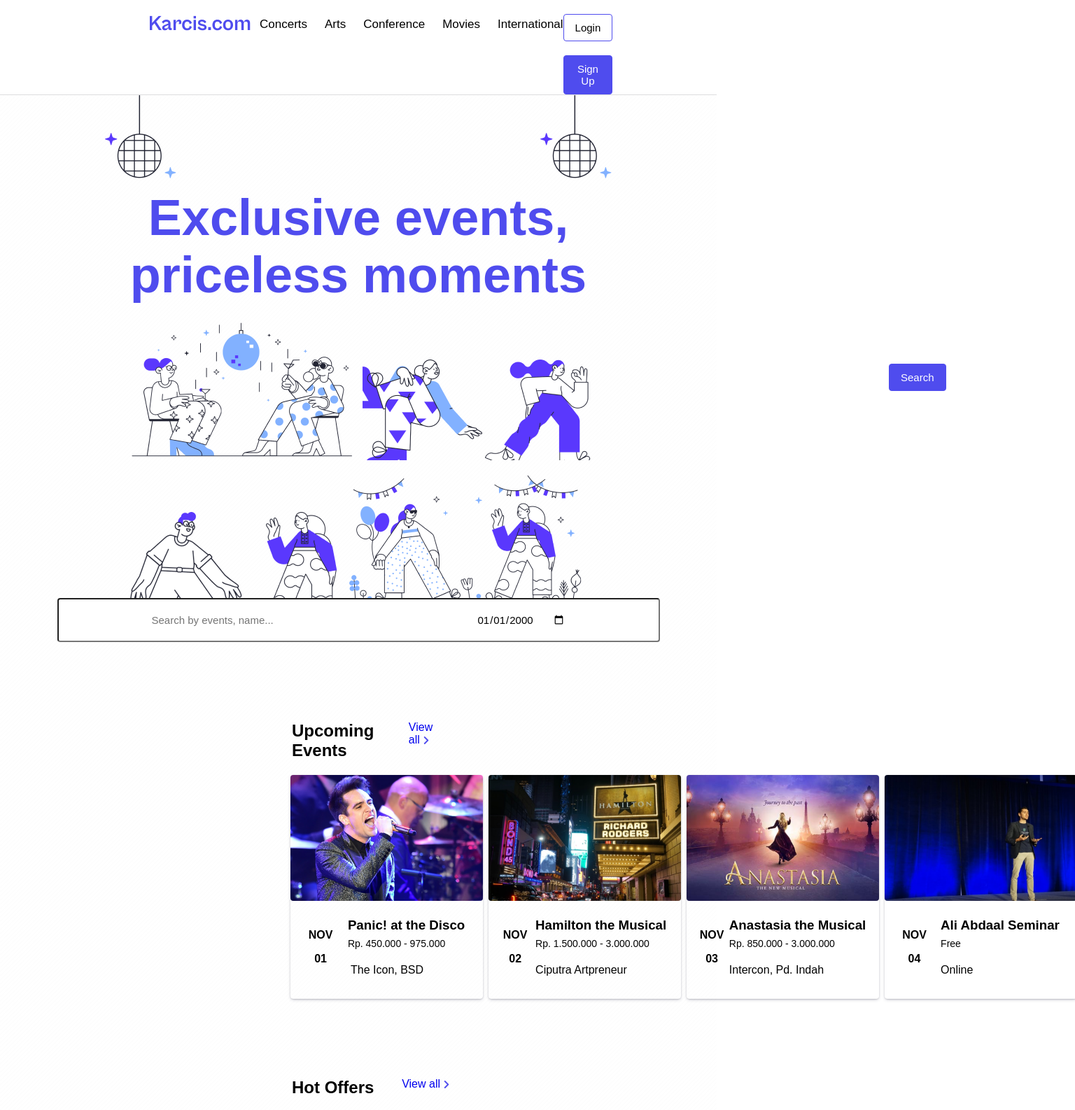
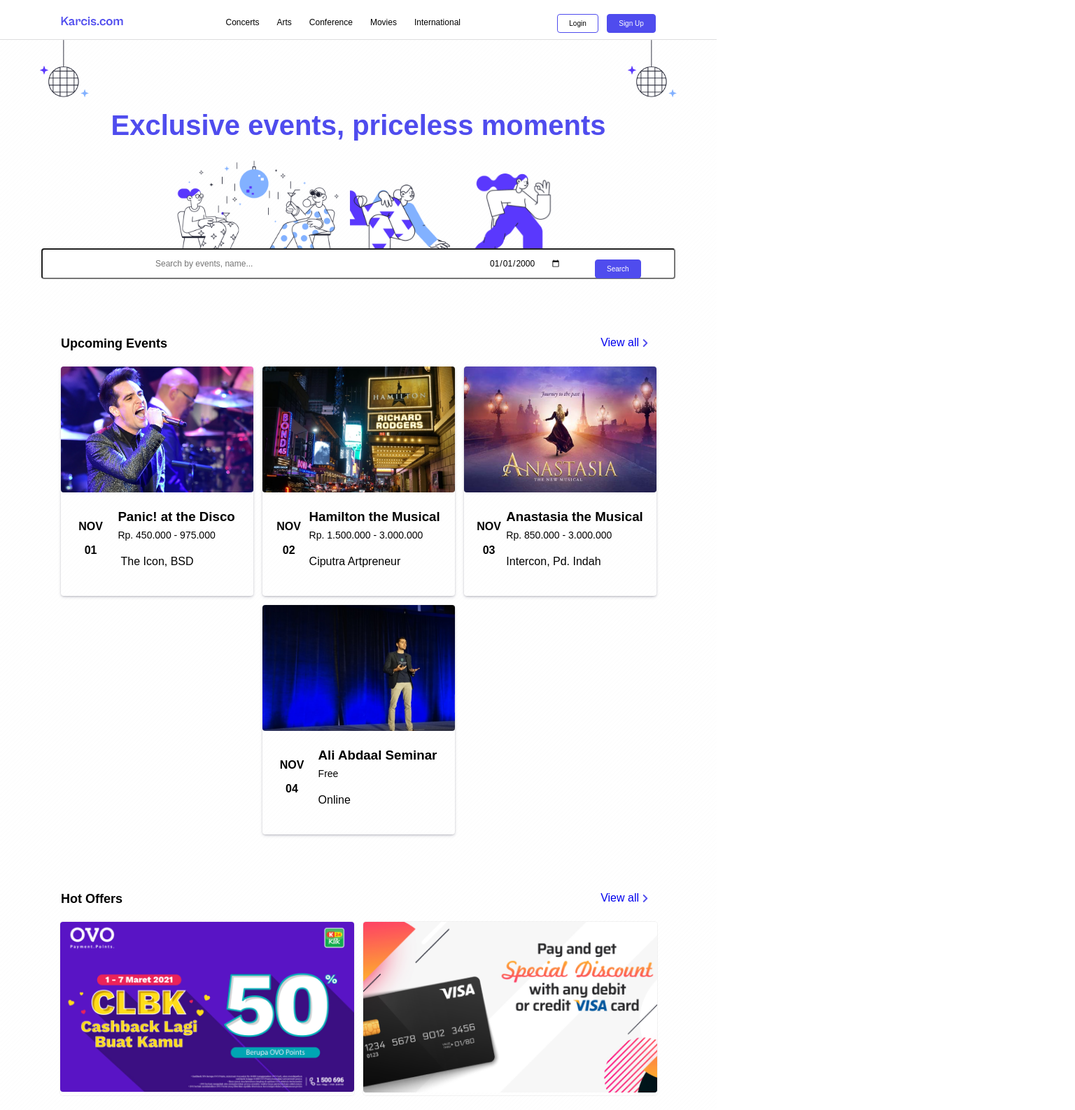
Before and after one commit to khalidadamu/event-management-web-app, a plain HTML site: page src/index.html in a window 1024 px wide. Shown: the top 1587 px of the page at 70% size, 1536 px wide, since content can reach past the window. Drawn offline with Linux system fonts and the light colour scheme; a web font is replaced by a local one.

Commit message:
added tablet and laptop responsiveness

```diff
--- a/src/index.html
+++ b/src/index.html
@@ -52,11 +52,11 @@
 
                <div class="svg__down">
                     <img class="mobile-landing__img" src = "../assets/svg.png" alt="">
-                    <img class="img-hidden" src="../assets/svg2.png" alt="">
-                    <img class="img-hidden" src="../assets/svg3.png" alt="">
-                    <img class="img-hidden" src="../assets/svg4.png" alt="">
-                    <img class="img-hidden" src="../assets/svg5.png" alt="">
-                    <img class="img-hidden" src="../assets/svg6.png" alt="">
+                    <img class="img-hidden " src="../assets/svg2.png" alt="">
+                    <img class="img-hidden " src="../assets/svg3.png" alt="">
+                    <img class="img-hidden tablet-hidden" src="../assets/svg4.png" alt="">
+                    <img class="img-hidden tablet-hidden" src="../assets/svg5.png" alt="">
+                    <img class="img-hidden tablet-hidden" src="../assets/svg6.png" alt="">
                </div>
           </section>
 
--- a/styles/shared.css
+++ b/styles/shared.css
@@ -275,7 +275,6 @@
   margin: 5px 0;
 }
 
-
 /* Mobile media query */
 @media (min-width: 100px) and (max-width: 500px) {
   body {
@@ -323,11 +322,11 @@
 
   .search_btn {
     position: absolute;
-    left: 98px;
-    top: 462px;
+    left: 95px;
+    top: 419px;
     padding: 6px 45px;
     border-radius: 80px;
-}
+  }
 
   .mobile-landing__img {
     width: 310px;
@@ -439,30 +438,262 @@
     height: auto;
     margin-top: 250px;
   }
+
+  .big__title > h1 {
+    margin: 20px 11px;
+  }
 }
 
 /* Mobile iphbe 12 pro */
 @media (min-width: 375px) and (max-width: 500px) {
-     .search_btn {
+  .search_btn {
     position: absolute;
     left: 129px;
-    top: 462px;
+    top: 418px;
     padding: 6px 45px;
     border-radius: 80px;
-}
+  }
 
-.ticket__wrapper {
+  .ticket__wrapper {
     display: flex;
     flex-direction: column;
     width: 277px;
     height: auto;
     gap: 15px;
     margin: 0 auto;
+  }
+
+  .title_upcomingevent_text {
+    display: flex;
+    justify-content: space-between;
+    margin: 109px 71px 14px 58px;
+  }
+}
+
+/* Mobile iphbe 12 pro */
+@media (min-width: 425px) and (max-width: 500px) {
+  .search_btn {
+    position: absolute;
+    left: 152px;
+    top: 396px;
+    padding: 6px 45px;
+    border-radius: 80px;
+  }
+}
+
+/* Mobile iphbe 12 pro */
+@media (min-width: 768px) and (max-width: 1024px) {
+  .big__title > h1 {
+    margin: 18px 31px;
+    font-size: 40px;
+}
+  .search_btn {
+    position: absolute;
+    left: 637px;
+    top: 787px;
+  }
+
+  .search__wrapper > input {
+    /* padding: 20px; */
+    outline: none;
+    padding: 8px 106px;
+    margin-top: -33px;
+    font-size: 12px;
+}
+
+  .top__balls > img{
+     width: 70px;
+     height: auto;
+  }
+
+  .mobile-landing__img {
+     width: 250px;
+     height: auto;
+  }
+
+  .img-hidden {
+     width: 125px;
+     height: auto;
+  }
+  h2 {
+    font-size: 18px;
+  }
+
+  main {
+    padding: 0 15px;
+  }
+
+  nav {
+    display: flex;
+    justify-content:space-around;
+    padding: 0 10px;
+  }
+
+  .logo__img {
+     margin-top: 10px;
+  }
+
+  .logo__img > img {
+     width: 105px;
+     height: auto;
+  }
+
+  .footer__lilnk > a {
+    margin: 5px 0;
+    color: rgb(214, 214, 214);
+    text-decoration: none;
+    font-size: 10px;
+}
+
+  .ticket__wrapper {
+    display: flex;
+    width: 740px;
+    height: auto;
+    margin: 0 auto;
+    gap: 29px;
+    flex-wrap: wrap;
+    justify-content: center;
+  }
+
+  /* .btn__wrapper {
+    display: flex;
+  } */
+
+  .footer__wrappper {
+    display: flex;
+    gap: 17px;
+    justify-content: start;
+    align-items: start;
+    text-align: start;
+    margin: 0 -85px;
+    padding-top: 37px;
+    /* margin-bottom: 50px; */
+}
+
+  .tablet-hidden {
+     display: none;
+  }
+
+  button {
+    border: 1.8px solid #4f4cee;
+    background: transparent;
+    /* margin-top: 43px; */
+    border-radius: 4px;
+    padding: 7px 16px;
+    cursor: pointer;
+    /* font-weight: 600; */
+    margin-right: 8px;
+    font-size: 10px;
+}
+
+.nav__link > li {
+    font-size: 12px;
+    font-weight: 400;
+    cursor: pointer;
+}
+
+  .title_upcomingevent_text {
+    display: flex;
+    justify-content: space-between;
+    margin: 65px 102px 22px 87px;
+  }
+
+  .search_btn {
+    position: absolute;
+    left: 639px;
+    top: 338px;
+}
+
+  .topselling__img > img {
+    width: 283px;
+    height: inherit;
+    border-radius: 4px 4px 4px 4px;
+    align-items: center;
+    text-align: center;
+    justify-content: center;
+}
+
+  .hotdeal__img > img {
+    width: 280px;
+    height: inherit;
+    border-radius: 4px 4px 4px 4px;
+    align-items: center;
+    text-align: center;
+    justify-content: center;
+  }
+
+  footer {
+    padding: 0 146px;
+    background: #4f4cee;
+    color: #ffffff;
+    height: auto;
+    margin-top: 100px;
+  }
+}
+
+@media (min-width: 1024px) and (max-width: 1440px) {
+     main {
+    padding: 0 57px;
+}
+
+     .img-hidden {
+    width: 143px;
+    height: auto;
+}
+
+.search__wrapper > input {
+    /* padding: 20px; */
+    outline: none;
+    padding: 12px 161px;
+    margin-top: -33px;
+    font-size: 12px;
+}
+
+.ticket__wrapper {
+    display: flex;
+    width: 898px;
+    height: auto;
+    margin: 0 auto;
+    gap: 13px;
+    flex-wrap: wrap;
+    justify-content: center;
 }
 
 .title_upcomingevent_text {
     display: flex;
     justify-content: space-between;
-    margin: 109px 71px 14px 58px;
+    margin: 82px 54px 22px 30px;
 }
+
+.mobile-landing__img {
+    width: 262px;
+    height: auto;
 }
+
+.search_btn {
+    position: absolute;
+    left: 850px;
+    top: 351px;
+}
+
+.hotdeal__img > img {
+    width: 420px;
+    height: inherit;
+    border-radius: 4px 4px 4px 4px;
+    align-items: center;
+    text-align: center;
+    justify-content: center;
+}
+
+.footer__wrappper {
+    display: flex;
+    gap: 17px;
+    justify-content: center;
+    align-items: start;
+    text-align: start;
+    margin: 0 -85px;
+    padding-top: 37px;
+    /* margin-bottom: 50px; */
+}
+
+}
```
